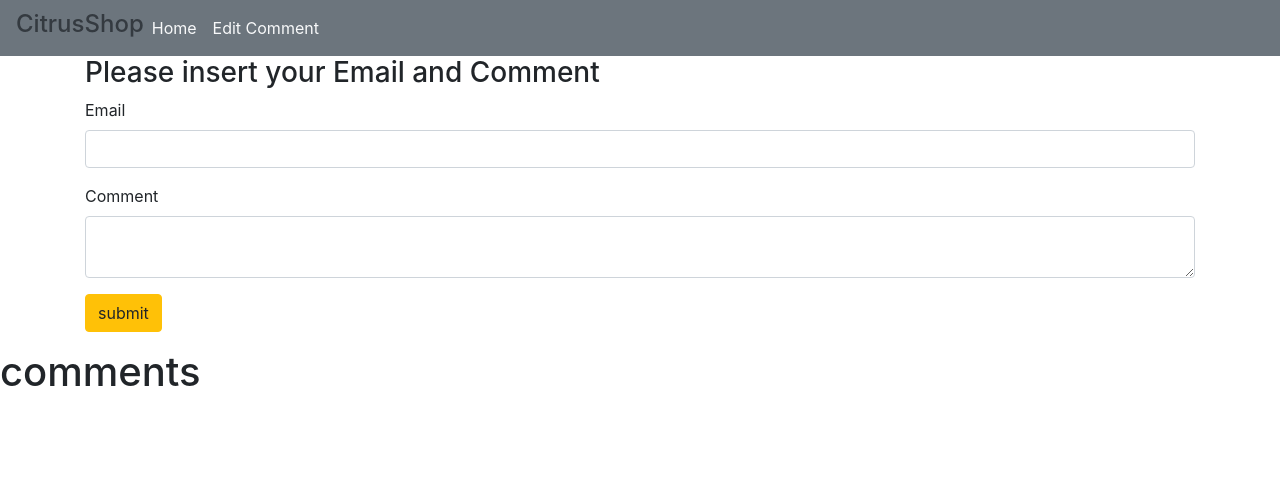
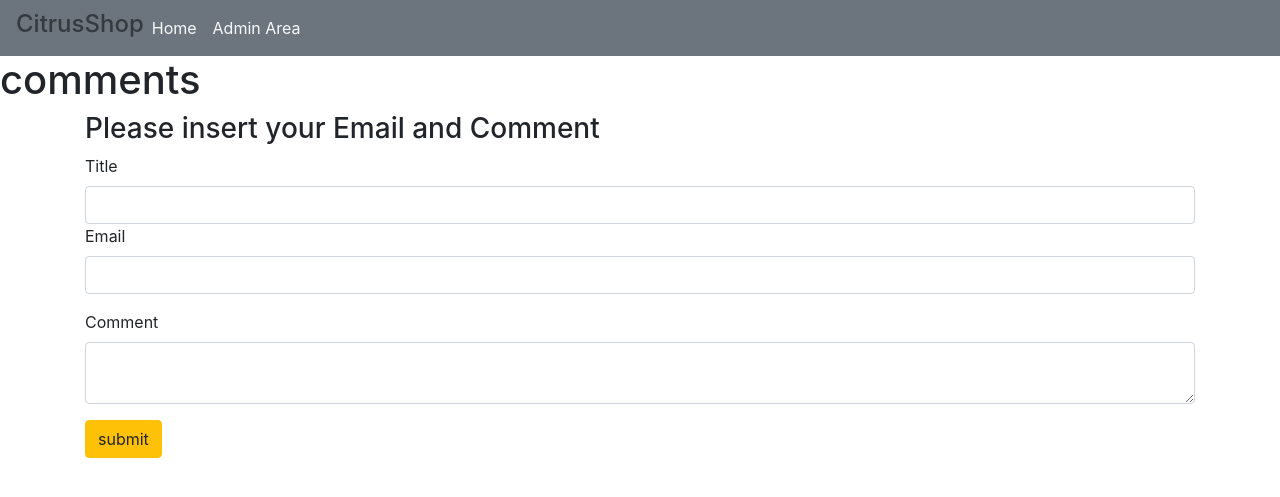
Before and after one commit to sashaPlavi/test, a PHP site: page /test/shop.php in a window 1280 px wide. Shown: the top 497 px of the page. Run offline with PHP 8.4, Linux system fonts and the light colour scheme; data that the repository does not hold is empty.

Commit message:
ading title in form and styling

```diff
--- a/edit.php
+++ b/edit.php
@@ -46,10 +46,11 @@ function allow($id,$res, $conn) {
      <div class="bg-secondary m-3">
      <div class="p-3 ">
 
-     <input type="text" name="id" class='form-control' value=<?php echo $com['id'] ?>>
+     <input type="text" name="id" class='form-control' value=<?php echo $com['ID'] ?>>
      <h3 class="text-light"><?php echo $com['email']; ?> </h3>
      <hr>
      <div class="bg-light p-3 ">
+           <p class="text-dark">title : <br><?php echo $com['title']; ?> </p>
            <p class="text-dark">comment : <br><?php echo $com['comment']; ?> </p>
            </div>
 
--- a/inc/navbar.php
+++ b/inc/navbar.php
@@ -11,7 +11,7 @@
             </li>
             <li>
 
-                <a class="nav-link text-light" href="<?php echo ROOT_URL; ?>edit.php">Edit Comment </a> </li>
+                <a class="nav-link text-light" href="<?php echo ROOT_URL; ?>edit.php">Admin Area </a> </li>
         </ul>
     </div>
 </nav>
--- a/models/Comments.php
+++ b/models/Comments.php
@@ -2,9 +2,9 @@
 
 class Comments {
 
-    public function setComments($conn ,$mail, $comment){
-    $sql="INSERT INTO comments(email, comment, ok )
-    VALUES ('$mail', '$comment', 'false');";
+    public function setComments($conn ,$title, $mail, $comment){
+    $sql="INSERT INTO comments(title, email, comment, ok )
+    VALUES ('$title','$mail', '$comment', 'false');";
     if (mysqli_query($conn, $sql)) {
         echo "New record created successfully";
     } else {
@@ -24,9 +24,9 @@ class Comments {
         SET ok = true
           WHERE id = '$id';";
      if (mysqli_query($conn, $sql)) {
-    echo "New record created successfully";
+    //echo "New record created successfully";
     } else {
-    echo "Error: " . $sql . "" . mysqli_error($conn);
+   // echo "Error: " . $sql . "" . mysqli_error($conn);
     }
      mysqli_commit($conn);
      header("Refresh: 0; url=edit.php");
--- a/models/Shop.php
+++ b/models/Shop.php
@@ -20,12 +20,10 @@ class Shop {
 
 
           if (mysqli_query($conn, $sql)) {
-              echo "New record created successfully";
-
-
-          } else {
-              echo "Error: " . $sql . "" . mysqli_error($conn);
-          }
+              //echo "New record created successfully";
+               } else {
+             // echo "Error: " . $sql . "" . mysqli_error($conn);
+            }
           mysqli_commit($conn);
    }
 
--- a/shop.php
+++ b/shop.php
@@ -8,22 +8,19 @@ $shop = new Shop();
 $prods = $shop->getProd($conn);
 $res = new Comments();
 $coms = $res ->getCom($conn);
+$msg='';
 
 
-$msg='';
 if(filter_has_var(INPUT_POST,'submit')){
 
+    $title = htmlspecialchars($_POST['title'] );
     $email = htmlspecialchars($_POST['email'] );
     $comment = htmlspecialchars($_POST['comment']);
 
-    if( !empty($email) && !empty($comment)){
+    if(!empty($title) && !empty($email) && !empty($comment)){
 
-        $res->setComments($conn, $email,$comment );
-
-
-
-
-    }else{
+        $res->setComments($conn,$title, $email,$comment );
+   }else{
         $msg= 'empty fild';
         $msgClass='alert-danger';
        // echo  $msg;
@@ -58,6 +55,39 @@ if(filter_has_var(INPUT_POST,'submit')){
 </div>
 </div>
 
+
+
+<div>
+<h1>comments</h1>
+
+
+
+ <?php foreach ($coms as $com) : ?>
+ <?php if($com['ok'] == true) :?>
+
+
+     <form action="<?php echo $_SERVER['PHP_SELF']; ?> " method='post'>
+     <div class="bg-secondary m-3">
+     <div class="p-3 ">
+
+     <input type="text" name="id" class='form-control ' value=<?php echo $com['ID'] ?>>
+     <h3 class="text-light"><?php echo $com['email']; ?> </h3>
+     <hr>
+     <div class="bg-light p-3 ">
+           <p class="text-dark">comment : <br><?php echo $com['comment']; ?> </p>
+           </div>
+
+
+            </div>
+   </div>
+   </form>
+   <?php endif; ?>
+
+<?php endforeach; ?>
+
+</div>
+
+
 <div class="container">
         <?php if( $msg !== ''): ?>
           <div class="alert <?php echo $msgClass; ?>">
@@ -70,6 +100,9 @@ if(filter_has_var(INPUT_POST,'submit')){
 <form action="<?php echo $_SERVER['PHP_SELF']; ?> " method='post'>
        <h3>Please insert your Email and Comment</h3>
             <div class=form-group>
+                <label>Title</label><br />
+                <input type="text" name="title" class='form-control'
+                 value="<?php echo isset($_POST['title']) ? $title : '' ?>" />
                 <label>Email</label><br />
                 <input type="text" name="email" class='form-control'
                  value="<?php echo isset($_POST['email']) ? $email : '' ?>" />
@@ -86,39 +119,6 @@ if(filter_has_var(INPUT_POST,'submit')){
             <input type="submit" value="submit" name='submit' class='btn btn-warning' />
         </form>
 </div>
-
-
-
-<div>
-<h1>comments</h1>
-
-
-
- <?php foreach ($coms as $com) : ?>
- <?php if($com['ok'] == true) :?>
-
-
-     <form action="<?php echo $_SERVER['PHP_SELF']; ?> " method='post'>
-     <div class="bg-secondary m-3">
-     <div class="p-3 ">
-
-     <input type="text" name="id" class='form-control' value=<?php echo $com['id'] ?>>
-     <h3 class="text-light"><?php echo $com['email']; ?> </h3>
-     <hr>
-     <div class="bg-light p-3 ">
-           <p class="text-dark">comment : <br><?php echo $com['comment']; ?> </p>
-           </div>
-
-
-            </div>
-   </div>
-   </form>
-   <?php endif; ?>
-
-<?php endforeach; ?>
-
-</div>
-
     <?php include('inc/footer.php'); ?>
 
     </html>
```
Also changed, not shown: index.php (+7 -11 lines).
